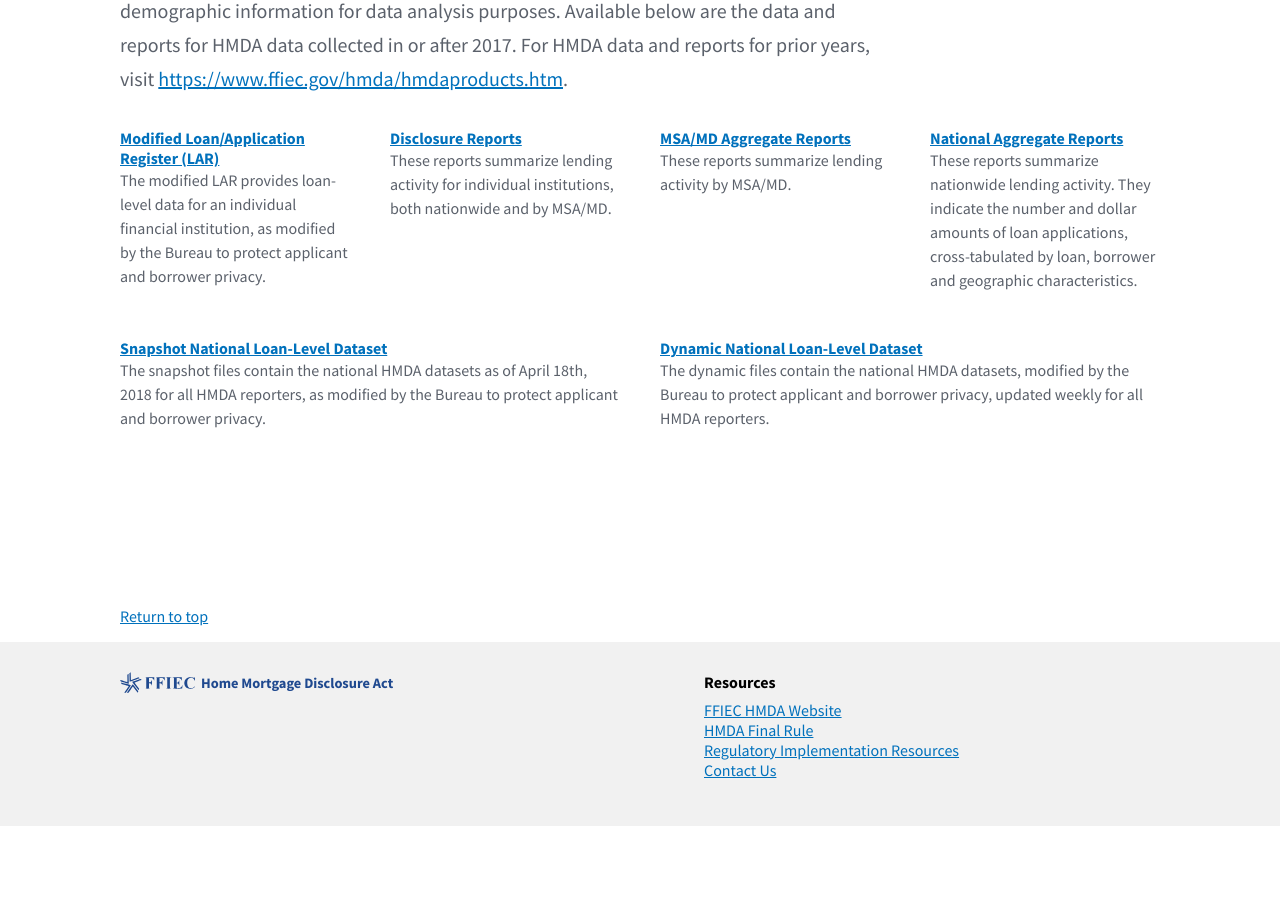
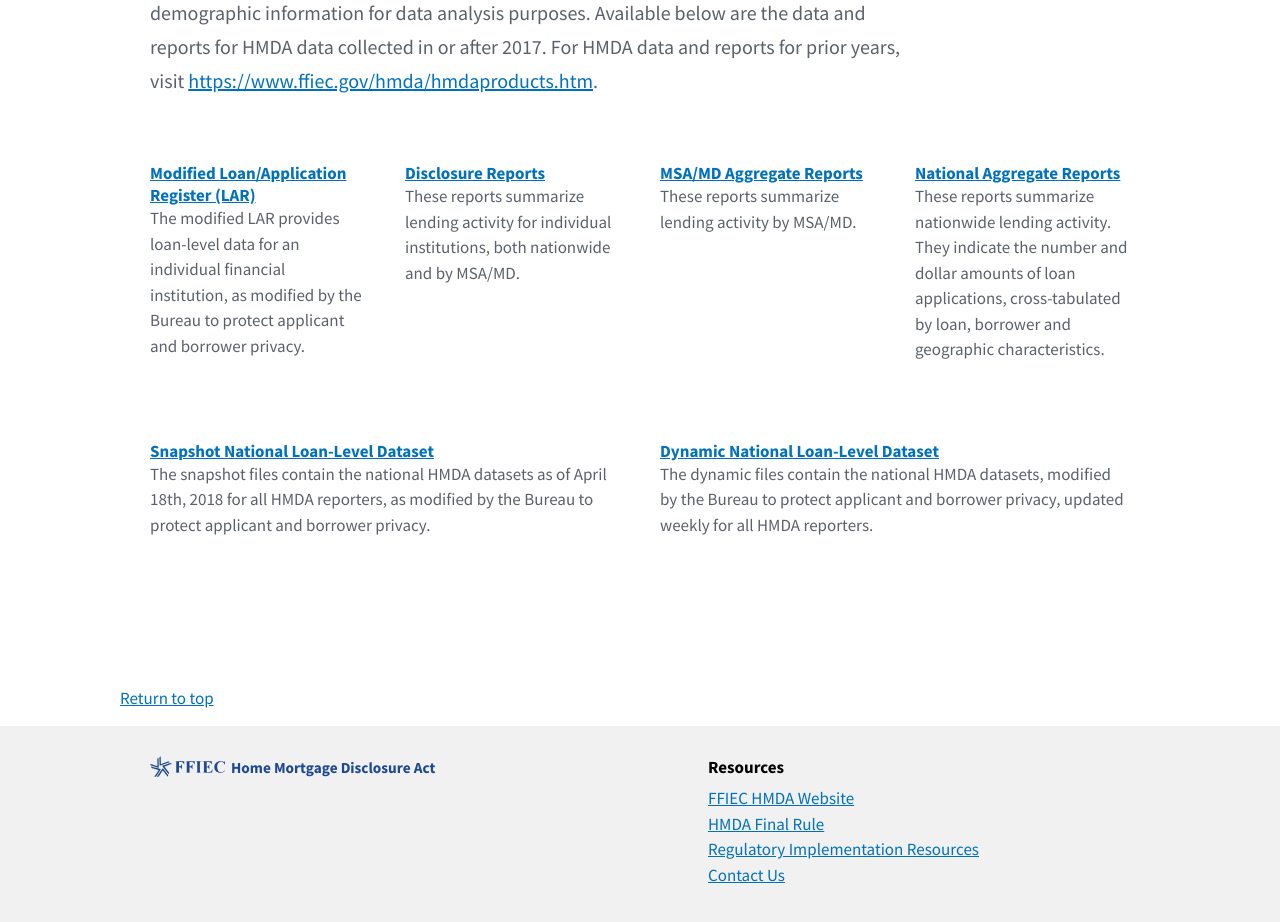
Before and after one commit to cfpb/hmda-pub-ui, a React (Create React App) app: page / in a window 1280 px wide. Shown: the part 260-1182 px from the top of the page. Before the commit the page ends 1086 px from the top, so only its background shows below. Built offline with nearby package versions, Linux system fonts and the light colour scheme.

Commit message:
normalize css/padding

```diff
--- a/src/BannerUSA.css
+++ b/src/BannerUSA.css
@@ -78,7 +78,6 @@
 }
 @media screen and (min-width: 481px) {
   .banner-header p {
-    margin-top: 2px;
     margin-bottom: 2px;
     display: inline-block;
   }
@@ -86,7 +85,7 @@
 .banner-header img {
   float: left;
   margin-right: 1rem;
-  margin-top: 1px;
+  margin-top: 0;
   width: 2.4rem;
 }
 @media screen and (min-width: 481px) {
--- a/src/Footer.css
+++ b/src/Footer.css
@@ -21,7 +21,7 @@
   align-items: stretch;
   display: flex;
   margin: 0 auto;
-  padding: 3rem 0;
+  padding: 3rem;
   max-width: 1040px;
 }
 
@@ -46,6 +46,10 @@
   padding-left: 0;
 }
 
+.Footer .unstyled-list li {
+  margin-bottom: 0;
+}
+
 .return-to-top {
   margin: 0 auto 1em;
   max-width: 1040px;
--- a/src/Home.css
+++ b/src/Home.css
@@ -1,6 +1,7 @@
 .home {
   max-width: 1040px;
   margin: 0 auto;
+  padding: 0 3rem;
 }
 .home h1 {
   font-size: 4rem;
@@ -27,7 +28,7 @@
   display: flex;
   margin: 0 auto;
   max-width: 1040px;
-  padding: 0 0 3rem 0;
+  padding: 3rem 0;
 }
 .home .card {
   flex: 1;
--- a/src/app.css
+++ b/src/app.css
@@ -10,9 +10,16 @@
   font-family: SourceSansProItalic;
   src: url(./fonts/sourcesanspro-italic-webfont.woff);
 }
+
+*, *::before, *::after {
+   box-sizing: inherit;
+}
+
+
 html {
   font-family: SourceSansPro;
   font-size: 10px;
+  box-sizing: border-box;
   min-height: 100%;
   position: relative;
 }
@@ -20,7 +27,7 @@ body {
   margin: 0 0 350px;
   padding: 0;
   font-family: SourceSansPro;
-  font-size: 1.6rem;
+  font-size: 1.7rem;
 }
 .skipnav {
   background: transparent;
@@ -45,8 +52,12 @@ a:active {
   color: #205493;
 }
 
-p {
+p, li {
   line-height: 1.5;
+}
+
+li {
+   margin-bottom: 0.5em;
 }
 
 h1,
@@ -56,9 +67,16 @@ h4,
 h5,
 h6 {
   font-family: SourceSansProBold;
+  clear: both;
+  margin-top: 1.5em;
+  margin-bottom: 0.5em;
+  line-height: 1.3;
 }
 
+h1+ul, h1+ol, h2+ul, h2+ol, h3+ul, h3+ol, h4+ul, h4+ol, h5+ul, h5+ol, h6+ul, h6+ol, p+ul, p+ol {
+   margin-top: 0;
+}
 hr {
   border-bottom: none;
-  border-top: 1px solid $color-gray-light;
+  border-top: 1px solid #5b616b;;
 }
--- a/src/reports/Aggregate.css
+++ b/src/reports/Aggregate.css
@@ -1,6 +1,7 @@
 .Aggregate {
   margin: 0 auto;
   max-width: 1040px;
+  padding: 0 3rem;
 }
 
 .Aggregate .header {
--- a/src/reports/Disclosure.css
+++ b/src/reports/Disclosure.css
@@ -1,6 +1,7 @@
 .Disclosure {
   margin: 0 auto;
   max-width: 1040px;
+  padding: 0 3rem;
 }
 
 .Disclosure .header {
--- a/src/reports/DynamicDataset.css
+++ b/src/reports/DynamicDataset.css
@@ -1,6 +1,7 @@
 .DynamicDataset {
   margin: 0 auto;
   max-width: 1040px;
+  padding: 0 3rem;
 }
 
 .DynamicDataset .header {
--- a/src/reports/ModifiedLar.css
+++ b/src/reports/ModifiedLar.css
@@ -1,6 +1,7 @@
 .ModifiedLar {
   margin: 0 auto;
   max-width: 1040px;
+  padding: 0 3rem;
 }
 
 .ModifiedLar .header {
--- a/src/reports/NationalAggregate.css
+++ b/src/reports/NationalAggregate.css
@@ -1,6 +1,7 @@
 .NationalAggregate {
   margin: 0 auto;
   max-width: 1040px;
+  padding: 0 3rem;
 }
 
 .NationalAggregate .header {
--- a/src/reports/snapshot/Snapshot.css
+++ b/src/reports/snapshot/Snapshot.css
@@ -1,6 +1,7 @@
 .Snapshot {
   margin: 0 auto;
   max-width: 1040px;
+  padding: 0 3rem;
 }
 
 .Snapshot .header {
```
